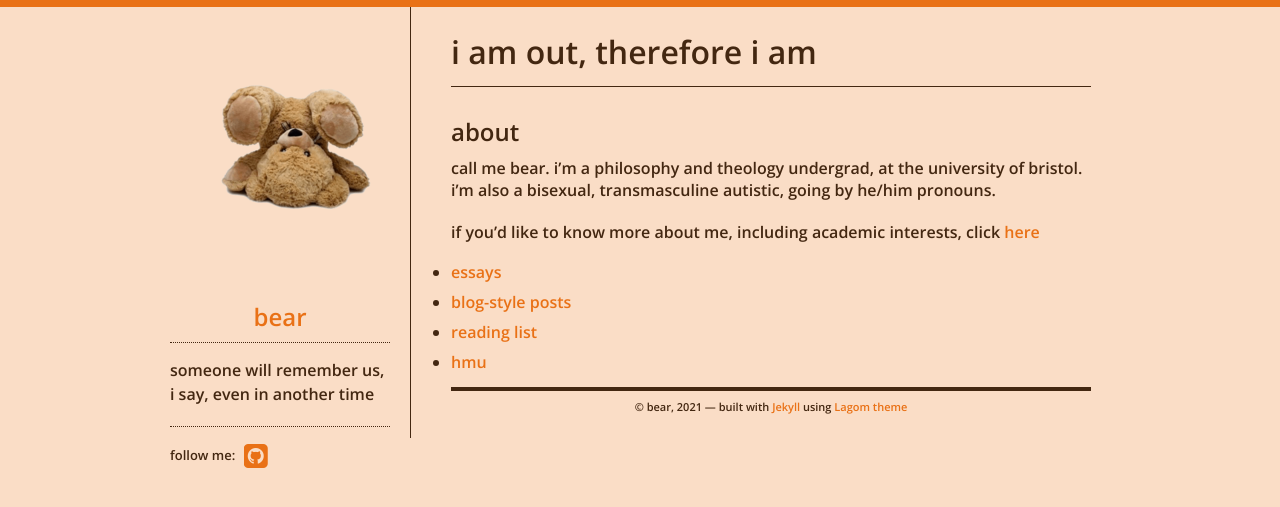
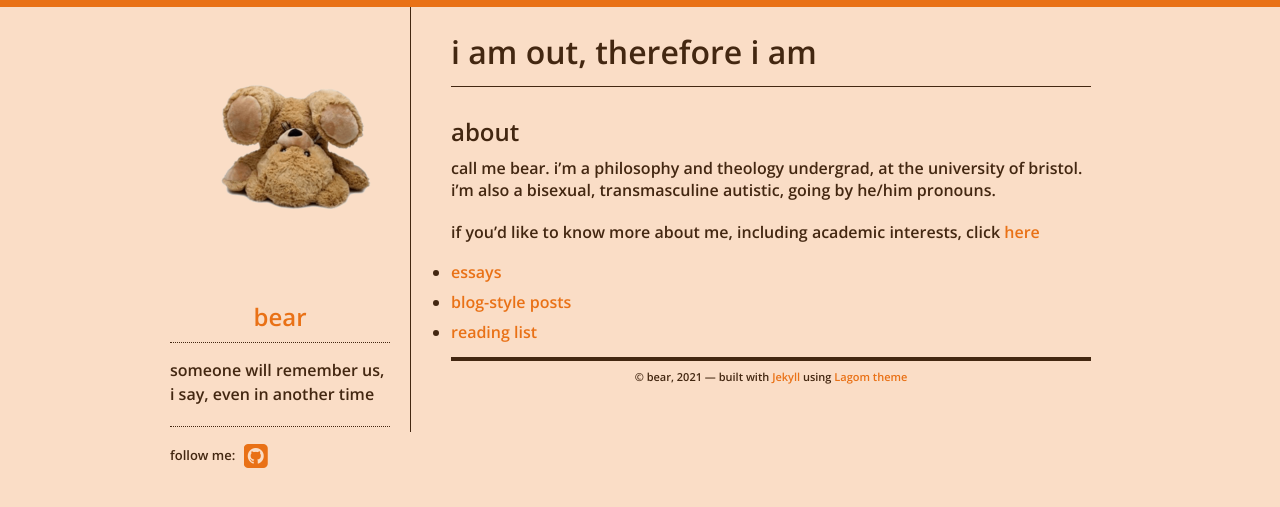
Before and after one commit to jamiethebear/jamiethebear.github.io, a Jekyll site: the page built from index.md, in a window 1280 px wide. Shown: the top 507 px of the page. Built offline with Jekyll 4.4.1, drawn with Linux system fonts in a browser that asks for light colours; our own code applies the rules of GitHub Pages for plain Markdown files.

Commit message:
removed broken email link

```diff
--- a/index.md
+++ b/index.md
@@ -10,4 +10,3 @@ if you'd like to know more about me, including academic interests, click [here](
 * [essays](./essays.html)
 * [blog-style posts](./blog.html)
 * [reading list](./reading.html)
-* [hmu](./email_form.html)
```
